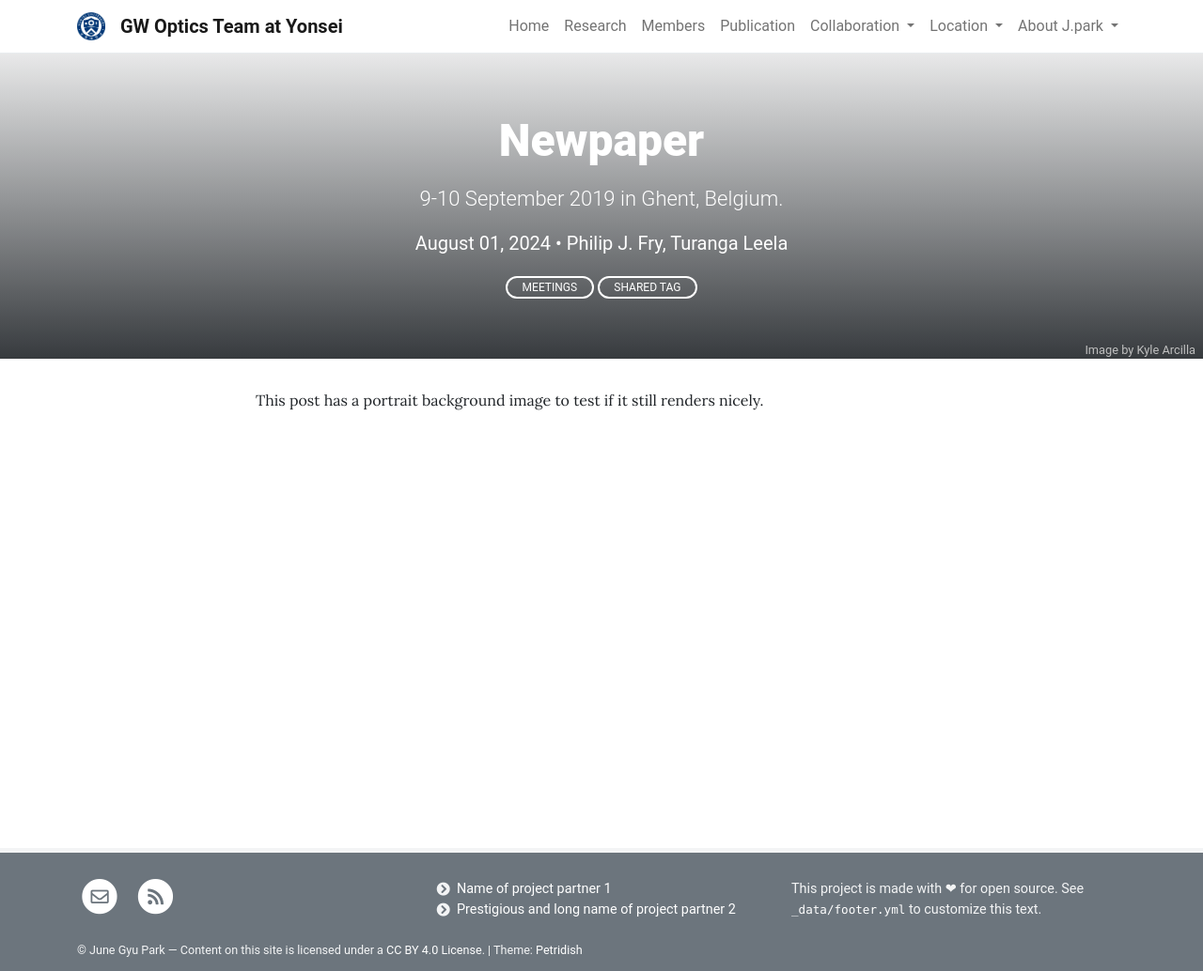
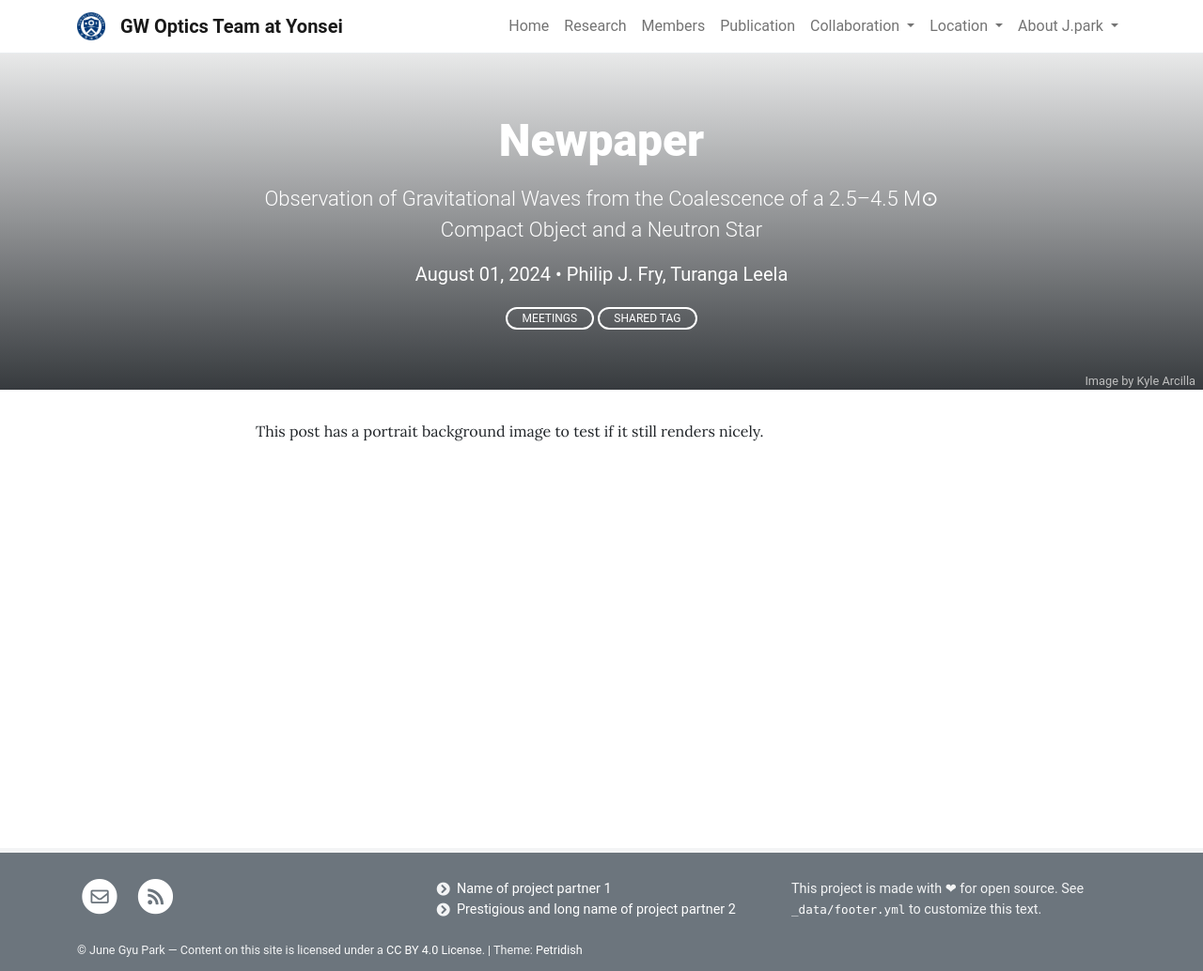
Before and after one commit to jgpark84/testpage, a Jekyll site: the page built from _posts/2024-08-01-Newpaper.md, in a window 1280 px wide. Shown: the whole page at 94% size. Built offline with Jekyll 4.4.1, drawn with Linux system fonts in a browser that asks for light colours.

Commit message:
Update 2024-08-01-Newpaper.md

```diff
--- a/_posts/2024-08-01-Newpaper.md
+++ b/_posts/2024-08-01-Newpaper.md
@@ -1,6 +1,6 @@
 ---
 title: Newpaper
-description: 9-10 September 2019 in Ghent, Belgium.
+description: Observation of Gravitational Waves from the Coalescence of a 2.5–4.5 M⊙ Compact Object and a Neutron Star
 background:
   img: "/imag/230539.jpg"
   by: Kyle Arcilla
```
